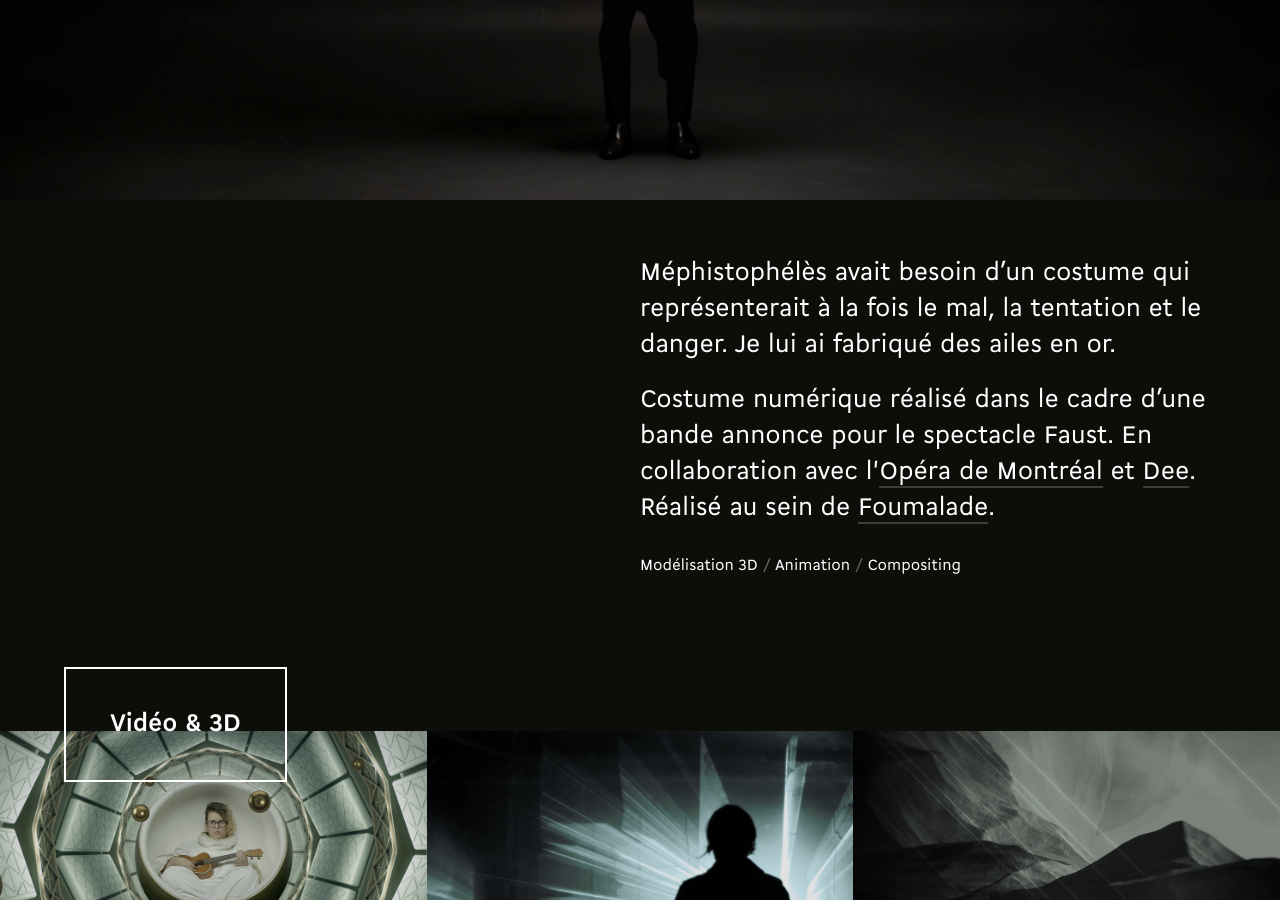
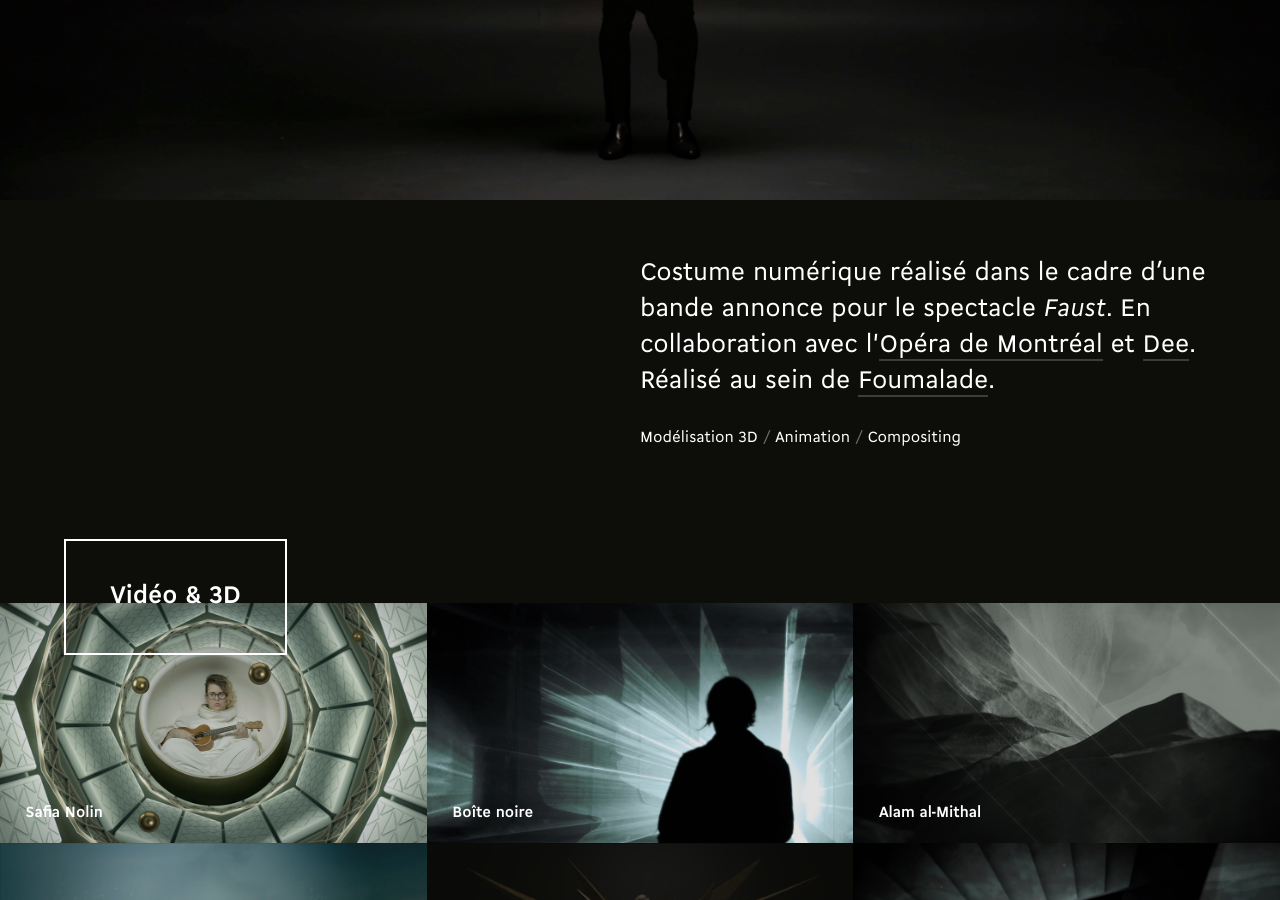
Before and after one commit to etienne/etienne, a Jekyll site: the page built from _projects-fr/faust.html, in a window 1280 px wide and 900 px high, scrolled down 820 px. Built offline with Jekyll 4.4.1, drawn with Linux system fonts in a browser that asks for light colours.

Commit message:
Ajustement mineur de texte

```diff
--- a/_projects-fr/faust.html
+++ b/_projects-fr/faust.html
@@ -18,8 +18,7 @@ tags: [Modélisation 3D, Animation, Compositing]
 
 <section>
   <div class="text">
-    <p>Méphistophélès avait besoin d’un costume qui représenterait à la fois le mal, la tentation et le danger. Je lui ai fabriqué des ailes en or.</p>
-    <p>Costume numérique réalisé dans le cadre d’une bande annonce pour le spectacle Faust. En collaboration avec l'<a href="http://www.operademontreal.com/en">Opéra de Montréal</a> et <a href="http://deemusic.com">Dee</a>. Réalisé au sein de <a href="http://foumalade.org">Foumalade</a>.</p>
+    <p>Costume numérique réalisé dans le cadre d’une bande annonce pour le spectacle <em>Faust</em>. En collaboration avec l'<a href="http://www.operademontreal.com/en">Opéra de Montréal</a> et <a href="http://deemusic.com">Dee</a>. Réalisé au sein de <a href="http://foumalade.org">Foumalade</a>.</p>
     {% include tags.html %}
   </div>
 </section>
```
